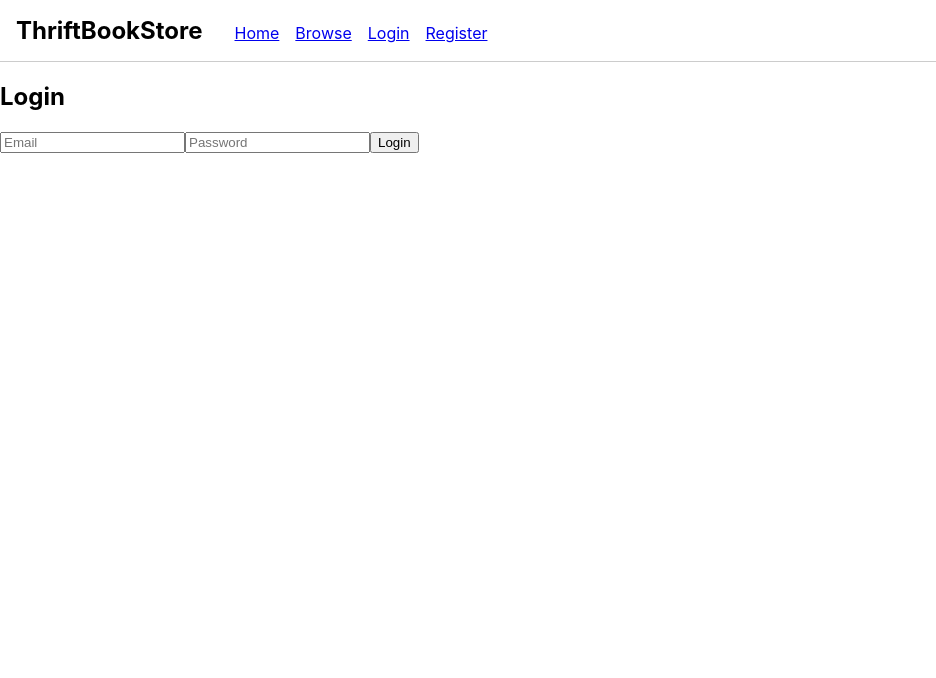
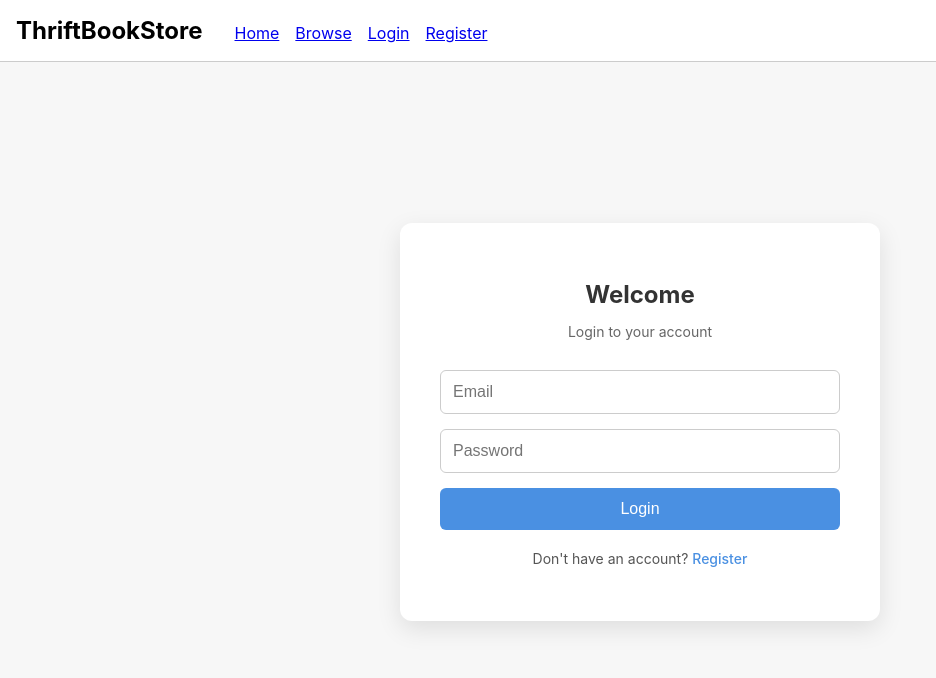
Before and after one commit to twishashastri/ThriftBookStore, a React app in the folder Frontend/: page /login in a window 1280 px wide. Shown: the top 678 px of the page, without its empty margins (0-936 px from the left). Built offline with nearby package versions, Linux system fonts and the light colour scheme.

Commit message:
update the login and register frontend page

```diff
--- a/Frontend/src/components/LoginPage.jsx
+++ b/Frontend/src/components/LoginPage.jsx
@@ -1,32 +1,106 @@
 import React, { useState } from 'react';
-import axios from 'axios';
 
-// LoginPage component for user authentication
 const LoginPage = () => {
-  const [email, setEmail] = useState(''); // State for email input
-  const [password, setPassword] = useState(''); // State for password input
+  const [email, setEmail] = useState('');
+  const [password, setPassword] = useState('');
 
-  const handleLogin = async (e) => {
-    e.preventDefault(); // Prevent default form submission
-    try {
-      const response = await axios.post('/api/auth/login', { email, password });
-      // Store token in local storage for future requests
-      localStorage.setItem('token', response.data.token);
-      alert('Login successful!'); // Notify user of success
-      window.location.href = '/buyer-dashboard'; // Redirect to buyer dashboard
-    } catch (error) {
-      alert('Login failed!'); // Notify user of failure
-    }
+  const handleLogin = (e) => {
+    e.preventDefault();
+    console.log('Login with:', { email, password });
   };
 
   return (
-    <form onSubmit={handleLogin}>
-      <h2>Login</h2>
-      <input type="email" value={email} onChange={(e) => setEmail(e.target.value)} placeholder="Email" required />
-      <input type="password" value={password} onChange={(e) => setPassword(e.target.value)} placeholder="Password" required />
-      <button type="submit">Login</button>
-    </form>
+    <div style={styles.container}>
+      <div style={styles.card}>
+        <h1 style={styles.heading}>Welcome</h1>
+        <p style={styles.subheading}>Login to your account</p>
+        <form onSubmit={handleLogin} style={styles.form}>
+          <input
+            type="email"
+            placeholder="Email"
+            value={email}
+            required
+            onChange={(e) => setEmail(e.target.value)}
+            style={styles.input}
+          />
+          <input
+            type="password"
+            placeholder="Password"
+            value={password}
+            required
+            onChange={(e) => setPassword(e.target.value)}
+            style={styles.input}
+          />
+          <button type="submit" style={styles.button}>
+            Login
+          </button>
+        </form>
+        <p style={styles.footerText}>
+          Don't have an account? <a href="/register" style={styles.link}>Register</a>
+        </p>
+      </div>
+    </div>
   );
 };
 
+const styles = {
+  container: {
+    height: '90vh',
+    display: 'flex',
+    alignItems: 'center',
+    justifyContent: 'center',
+    background: '#f7f7f7',
+  },
+  card: {
+    backgroundColor: '#fff',
+    padding: '40px',
+    borderRadius: '12px',
+    boxShadow: '0 8px 24px rgba(0,0,0,0.1)',
+    width: '100%',
+    maxWidth: '400px',
+    textAlign: 'center',
+  },
+  heading: {
+    marginBottom: '10px',
+    fontSize: '24px',
+    fontWeight: '700',
+    color: '#333',
+  },
+  subheading: {
+    marginBottom: '30px',
+    color: '#666',
+    fontSize: '14px',
+  },
+  form: {
+    display: 'flex',
+    flexDirection: 'column',
+    gap: '15px',
+  },
+  input: {
+    padding: '12px',
+    fontSize: '16px',
+    border: '1px solid #ccc',
+    borderRadius: '6px',
+  },
+  button: {
+    backgroundColor: '#4a90e2',
+    color: '#fff',
+    padding: '12px',
+    fontSize: '16px',
+    border: 'none',
+    borderRadius: '6px',
+    cursor: 'pointer',
+  },
+  footerText: {
+    marginTop: '20px',
+    fontSize: '14px',
+    color: '#555',
+  },
+  link: {
+    color: '#4a90e2',
+    textDecoration: 'none',
+    fontWeight: '500',
+  },
+};
+
 export default LoginPage;
--- a/Frontend/src/components/RegisterPage.jsx
+++ b/Frontend/src/components/RegisterPage.jsx
@@ -1,32 +1,122 @@
 import React, { useState } from 'react';
 import axios from 'axios';
 
-// RegisterPage component for new user registration
 const RegisterPage = () => {
-  const [username, setUsername] = useState(''); // State for username input
-  const [email, setEmail] = useState(''); // State for email input
-  const [password, setPassword] = useState(''); // State for password input
+  const [username, setUsername] = useState('');
+  const [email, setEmail] = useState('');
+  const [password, setPassword] = useState('');
 
   const handleRegister = async (e) => {
-    e.preventDefault(); // Prevent default form submission
+    e.preventDefault();
     try {
       await axios.post('/api/auth/register', { username, email, password });
-      alert('Registration successful!'); // Notify user of success
-      window.location.href = '/login'; // Redirect to login page
+      alert('Registration successful!');
+      window.location.href = '/login';
     } catch (error) {
-      alert('Registration failed!'); // Notify user of failure
+      alert('Registration failed!');
     }
   };
 
   return (
-    <form onSubmit={handleRegister}>
-      <h2>Register</h2>
-      <input type="text" value={username} onChange={(e) => setUsername(e.target.value)} placeholder="Username" required />
-      <input type="email" value={email} onChange={(e) => setEmail(e.target.value)} placeholder="Email" required />
-      <input type="password" value={password} onChange={(e) => setPassword(e.target.value)} placeholder="Password" required />
-      <button type="submit">Register</button>
-    </form>
+    <div style={styles.container}>
+      <div style={styles.card}>
+        <h2 style={styles.heading}>Create Account</h2>
+        <p style={styles.subheading}>Register to get started</p>
+        <form onSubmit={handleRegister} style={styles.form}>
+          <input
+            type="text"
+            placeholder="Username"
+            value={username}
+            required
+            onChange={(e) => setUsername(e.target.value)}
+            style={styles.input}
+          />
+          <input
+            type="email"
+            placeholder="Email"
+            value={email}
+            required
+            onChange={(e) => setEmail(e.target.value)}
+            style={styles.input}
+          />
+          <input
+            type="password"
+            placeholder="Password"
+            value={password}
+            required
+            onChange={(e) => setPassword(e.target.value)}
+            style={styles.input}
+          />
+          <button type="submit" style={styles.button}>
+            Register
+          </button>
+        </form>
+        <p style={styles.footerText}>
+          Already have an account? <a href="/login" style={styles.link}>Login</a>
+        </p>
+      </div>
+    </div>
   );
 };
 
+const styles = {
+  container: {
+    height: '90vh',
+    display: 'flex',
+    alignItems: 'center',
+    justifyContent: 'center',
+    background: '#f2f4f8',
+  },
+  card: {
+    backgroundColor: '#fff',
+    padding: '40px',
+    borderRadius: '12px',
+    boxShadow: '0 8px 24px rgba(0,0,0,0.1)',
+    width: '100%',
+    maxWidth: '400px',
+    textAlign: 'center',
+  },
+  heading: {
+    marginBottom: '10px',
+    fontSize: '24px',
+    fontWeight: '700',
+    color: '#333',
+  },
+  subheading: {
+    marginBottom: '30px',
+    color: '#666',
+    fontSize: '14px',
+  },
+  form: {
+    display: 'flex',
+    flexDirection: 'column',
+    gap: '15px',
+  },
+  input: {
+    padding: '12px',
+    fontSize: '16px',
+    border: '1px solid #ccc',
+    borderRadius: '6px',
+  },
+  button: {
+    backgroundColor: '#4caf50',
+    color: '#fff',
+    padding: '12px',
+    fontSize: '16px',
+    border: 'none',
+    borderRadius: '6px',
+    cursor: 'pointer',
+  },
+  footerText: {
+    marginTop: '20px',
+    fontSize: '14px',
+    color: '#555',
+  },
+  link: {
+    color: '#4a90e2',
+    textDecoration: 'none',
+    fontWeight: '500',
+  },
+};
+
 export default RegisterPage;
```
